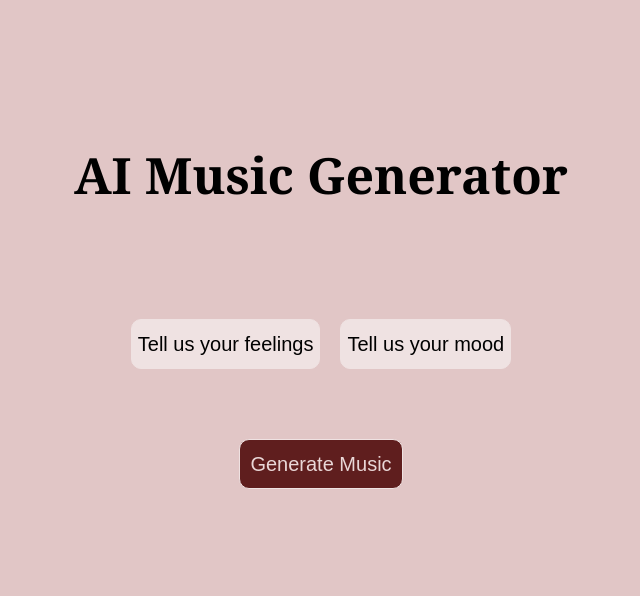
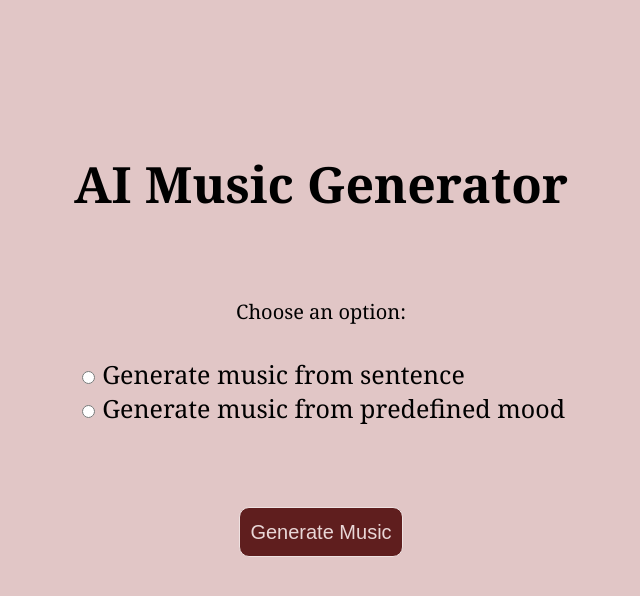
Before and after one commit to Ali-Awais-Safdar/Mood-Music-Generation, a Flask app: page / in a window 1280 px wide. Shown: the top 596 px of the page, without its empty margins (319-959 px from the left). Run offline with Flask 3, Linux system fonts and the light colour scheme; parts of the project's set-up code (start-up, migrations or seed data) failed here and were passed over.

Commit message:
Error fix/ui change

```diff
--- a/app.py
+++ b/app.py
@@ -10,10 +10,10 @@ generated_file_path = None  # Global variable to store the generated file path
 @app.route('/')
 def index():
     return render_template('index.html')
-
 @app.route('/generate_music', methods=['POST'])
 def generate_music():
     global generated_file_path
+    mapped_mood = None
 
     choice = int(request.form['choice'])
 
@@ -24,14 +24,15 @@ def generate_music():
         generated_file_path = generate(mapped_mood)
     elif choice == 2:
         mood = request.form['predefined_mood']
+        mapped_mood = mood
         generated_file_path = generate(mood)
 
-    return render_template('audio_player.html', mapped_mood=mapped_mood)
-
+    return redirect(url_for('play_music', mapped_mood=mapped_mood))
 
 @app.route('/play_music')
 def play_music():
-    return render_template('audio_player.html')
+    mapped_mood = request.args.get('mapped_mood')
+    return render_template('audio_player.html', mapped_mood=mapped_mood)
 
 @app.route('/start_music')
 def start_music():
--- a/templates/index.html
+++ b/templates/index.html
@@ -8,7 +8,7 @@
         body, html {
           background-color: #e1c6c6;
             height: 60%;
-            display: flex;
+            display: block;
             justify-content: center;
             align-items: center;
             margin: 0;
@@ -37,19 +37,18 @@
     </style>
 </head>
 <body>
-  <div>
     <h1 style="text-align: center; margin-top: 150px; font-size: 50px;">AI Music Generator</h1>
-    <form style="margin-top: 100px;" method="POST" action="/generate_music">
-        <div style="display: flex;">
-            <!-- Hidden inputs acting as radio buttons -->
-            <input type="hidden" id="sentence" name="choice" value="1">
-            <button style="margin: 10px; height: 50px; font-size: 20px; border-radius: 10px; border: 1px solid #efe2e2; background: #efe2e2;" type="submit" id="sentenceButton">Tell us your feelings</button><br>
-            <input type="hidden" id="word" name="choice" value="2">
-            <button style="margin: 10px; height: 50px; font-size: 20px; border-radius: 10px; border: 1px solid #efe2e2; background: #efe2e2;" type="submit" id="wordButton">Tell us your mood</button><br><br>
+    <form style="margin-top: 80px;" method="POST" action="/generate_music">
+        <label style="text-align: center; margin-bottom: 10px; font-size: 20px;" for="choice">Choose an option:</label><br>
+        <div style="align-items: center; display: block;">
+        <input type="radio" id="sentence" name="choice" value="1">
+        <label style="font-size: 25px; " for="sentence">Generate music from sentence</label><br>
+        <input type="radio" id="word" name="choice" value="2">
+        <label style="font-size: 25px; " for="word">Generate music from predefined mood</label><br><br>
         </div>
         <div id="sentenceInput" style="display: none;">
-            <label style="margin-top: 10px;" for="user_text">Enter your feelings:</label>
-            <input type="text" id="user_text" name="user_text">
+            <label for="user_text">How are you feeling?</label>
+            <input style="border-radius: 10px; width: 150px; height: 30px; font-size: 15px;" type="text" id="user_text" name="user_text">
             <br><br>
         </div>
 
@@ -76,16 +75,15 @@
     </audio>
 
     <script>
-        document.getElementById('sentenceButton').addEventListener('click', function() {
+        document.getElementById('sentence').addEventListener('click', function() {
             document.getElementById('sentenceInput').style.display = 'block';
             document.getElementById('moodInput').style.display = 'none';
         });
 
-        document.getElementById('wordButton').addEventListener('click', function() {
+        document.getElementById('word').addEventListener('click', function() {
             document.getElementById('sentenceInput').style.display = 'none';
             document.getElementById('moodInput').style.display = 'block';
         });
     </script>
-  </div>
 </body>
 </html>
```
